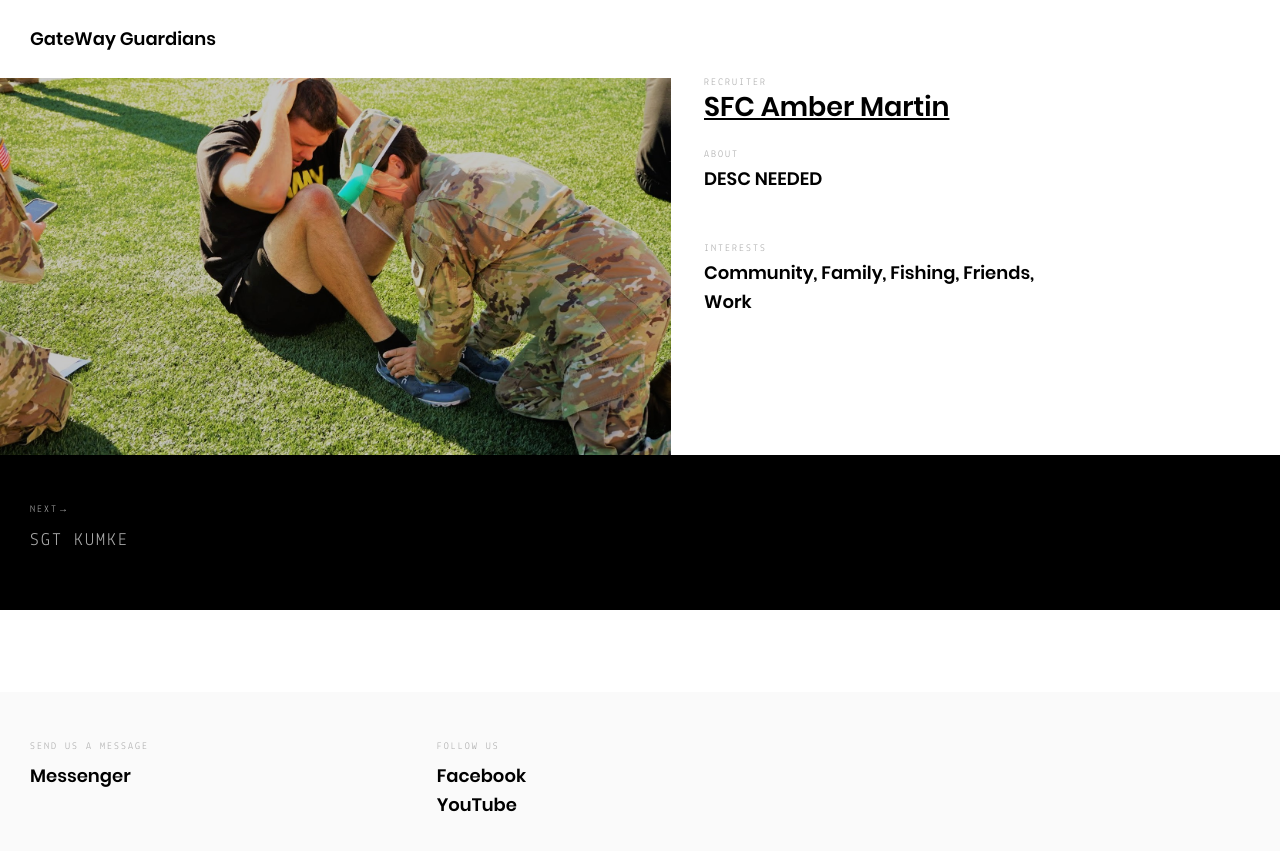
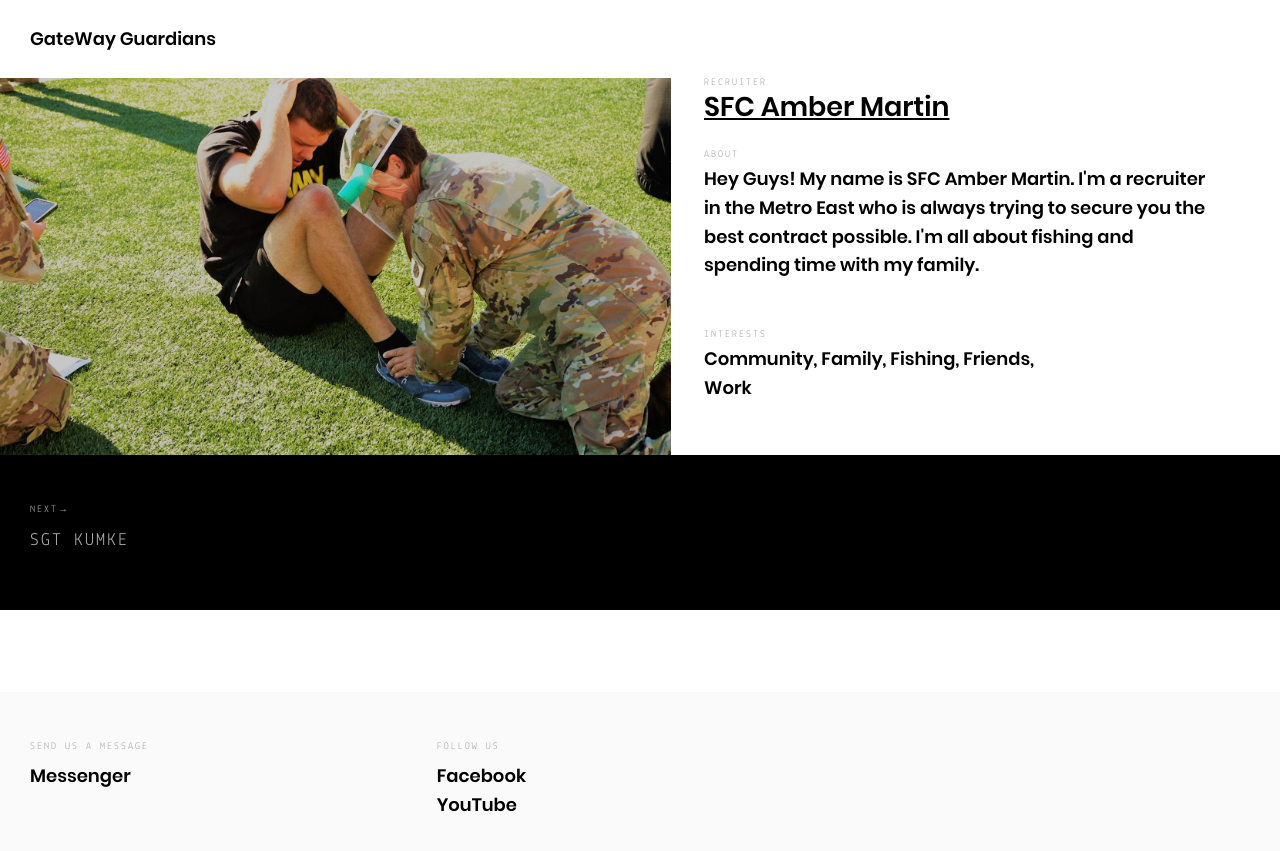
Before and after one commit to clarkhacks/GateWay-Guardians, a Jekyll site: the page built from _posts/projects/2010-08-22-martin.md, in a window 1280 px wide. Shown: the top 851 px of the page. Built offline with Jekyll 4.4.1, drawn with Linux system fonts in a browser that asks for light colours.

Commit message:
Desc Added

```diff
--- a/_posts/projects/2010-08-22-martin.md
+++ b/_posts/projects/2010-08-22-martin.md
@@ -18,4 +18,4 @@ images:
     url: "/assets/images/martin.jpg"
     alt: "SFC Martin conducting an APFT for ROTC at SIUE."
 ---
-<p>DESC NEEDED</p>
+<p>Hey Guys! My name is SFC Amber Martin. I'm a recruiter in the Metro East who is always trying to secure you the best contract possible. I'm all about fishing and spending time with my family. </p>
```
